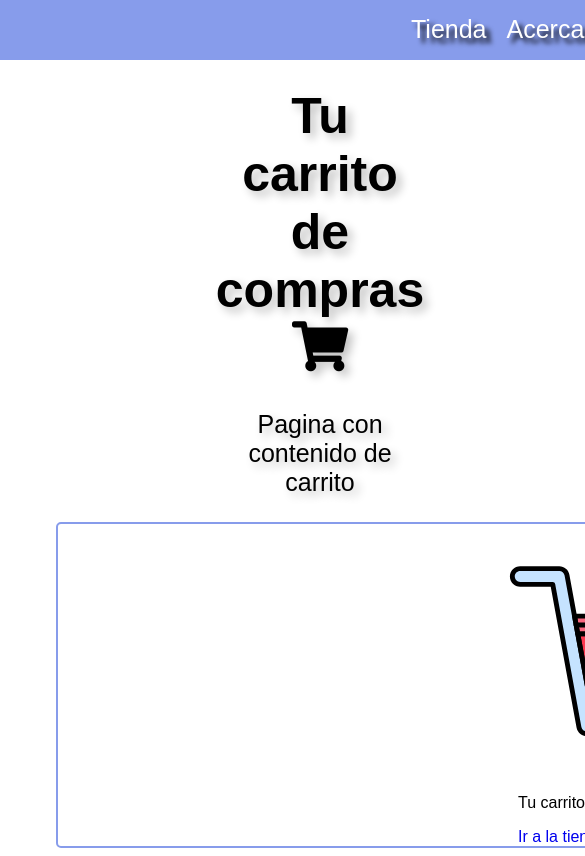
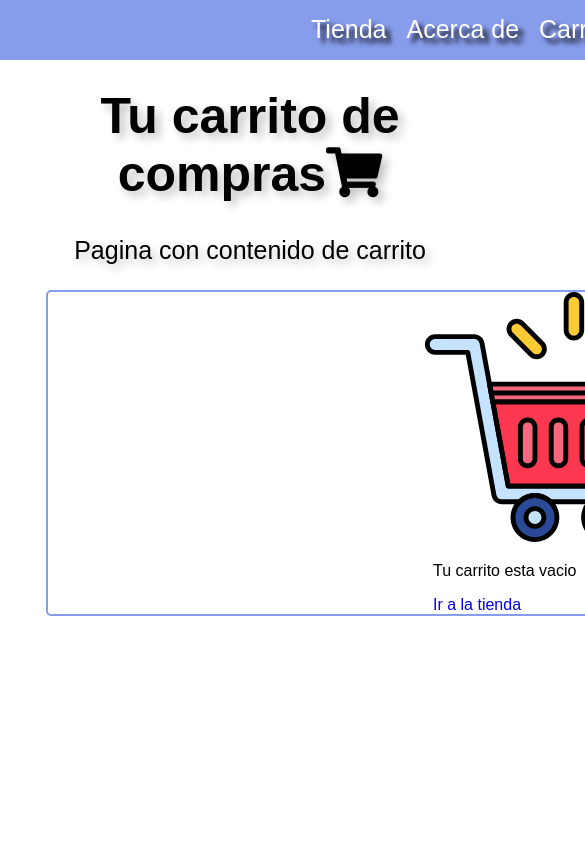
Before and after one commit to tholliver/carrito, a React (Create React App) app: page /carrito in a window 390 px wide. Shown: the top 856 px of the page, 585 px wide, since content can reach past the window. Built offline with nearby package versions, Linux system fonts and the light colour scheme; no server answers.

Commit message:
diseño responsivo max-width:1400px

```diff
--- a/src/pages/cart/CartItem.js
+++ b/src/pages/cart/CartItem.js
@@ -51,7 +51,7 @@ const CartItem = ({ product }) => {
           <p className="mb-1">{formatNumber(product.price)} </p>
         </div>
       </div>
-      <div className="col-sm-2cantidad p-2 text-center container-cantidad subtotal">
+      <div className="col-sm-2cantidad p-2 text-center container-cantidad subtotal cant">
         <p className="mb-0">{product.quantity}</p>
       </div>
       <div className="col-sm-4-botones p-2 text-right contenedor-botones-modificacion">
--- a/src/pages/cart/Styles.css
+++ b/src/pages/cart/Styles.css
@@ -227,97 +227,7 @@ body{
 
 }
 
-@media screen and (max-width: 1200px) {
-    .titulo {
-        width: 600px;
-        left: -20px;
-    }
-
-    .detalles {
-        height: 200px;
-        width: 250px;
-        margin-right: 10px;
-        display: grid;
-        grid-template-columns: 150px 40px;
-        grid-template-rows: 60px 60px 60px;
-
-    }
-
-    .text-center {
-        grid-column-start: 1;
-        grid-row-start: 3;
-        margin-left: 10px;
-    }
-
-    .detalles > h4 {
-        margin-left: -20px;
-    }
-
-    .detalles > h3 {
-        margin-left: -50px;
-    }
-
-    .subtotal {
-        margin: 0;
-        padding: 0;
-
-        margin-right: -70px;
-        margin-left: 0px;
-        padding-top: 10px;
-    }
-
-    .contenedor-botones-modificacion {
-        margin: 0;
-        padding: 0;
-
-        padding-left: 60px;
-        margin-right: -35px;
-    }
-
-    .container-cantidad {
-        padding-top: 35px;
-    }
-
-    .precio {
-        margin-top: -35px;
-    }
-
-    .image {
-        height: 60px;
-        padding: 0;
-        margin-top: -70px;
-        margin-bottom: 0px;
-    }
-
-    .nombre-producto {
-        margin-top: 10px;
-    }
-
-    .probando {
-        width: 1000px;
-        margin: 0;
-        margin-left: -120px;
-    }
-
-    .contenedor-individual-producto {
-        margin-left: 0px;
-    }
-
-    .header-main  {
-        margin-left: -80px;
-    }
-
-    .titulo-carrito {
-        margin-left: -110px;
-    }
-
-}
-
-@media screen and (max-width: 1300px) {
-    .titulo {
-        width: 600px;
-
-    }
+@media screen and (max-width: 1400px) {
 
     .detalles {
         height: 200px;
@@ -364,35 +274,84 @@ body{
         padding-top: 35px;
     }
 
-    .precio {
-        margin-top: -35px;
-    }
-
-    .image {
-        height: 60px;
-        padding: 0;
-        margin-top: -70px;
-        margin-bottom: 0px;
-    }
-
     .nombre-producto {
         margin-top: 10px;
     }
 
     .contenedor-individual-producto {
-        margin-left: -18px;
-        width: 600px;
+        margin-left: -20px;
+        width: 800px;
     }
 
     .header-main  {
         margin-top: -15px;
         margin-left: -10px;
-        width: 1320px;
+        width: 1420px;
         height: 60px;
     }
 
     .titulo-carrito {
+        text-align: center;
+    }
+
+    .contenedor-campos-carrito {
+        margin-left: 5px;
+    }
+
+}
+
+@media screen and (max-width: 1300px) {
+
+    .contenedor-individual-producto {
+        width: 650px;
+    }
+}
+
+@media screen and (max-width: 1200px) {
+    .titulo {
+        width: 600px;
+
+    }
+
+    .probando {
+        margin: 0;
+        margin-left: 60px;
+        width: 1100px;
+
+    }
+
+    .Caja-productos-general{
+        width: 1200px;
+        display: flex;
         justify-content: center;
+        align-items: center;
+    }
+
+    .detalles {
+        height: 200px;
+        width: 350px;
+        margin-right: 10px;
+        display: grid;
+        grid-template-columns: 150px 40px;
+        grid-template-rows: 60px 60px 60px;
+
+    }
+
+    .container-botons {
+        margin-right: -20px;
+    }
+
+    .contenedor-botones-modificacion {
+        margin: 0;
+        padding: 0;
+
+        padding-left: 80px;
+        margin-right: -65px;
+    }
+
+    .titulo-carrito {
+        text-align: center;
+        margin-right: -110px;
     }
 
 }
@@ -405,12 +364,13 @@ body{
 
     .probando {
         margin: 0;
-        margin-left: -150px;
-        width: 1150px;
+        margin-left: 0px;
+        margin-right: -180px;
+        width: 1000px;
     }
 
     .Caja-productos-general{
-        width: 1400px;
+        width: 900px;
         display: flex;
         justify-content: center;
         align-items: center;
@@ -420,7 +380,7 @@ body{
 
     .detalles {
         height: 200px;
-        width: 350px;
+        width: 300px;
         margin-right: 10px;
         display: grid;
         grid-template-columns: 150px 40px;
@@ -470,8 +430,16 @@ body{
     }
 
     .titulo-carrito {
-        margin-left: 250px;
+        margin-left: 0px;
         text-align: center;
+        justify-content: center;
+    }
+
+    .header-main  {
+        margin-top: -15px;
+        text-align: center;
+        width: 1120px;
+        height: 60px;
     }
 
 }
```
